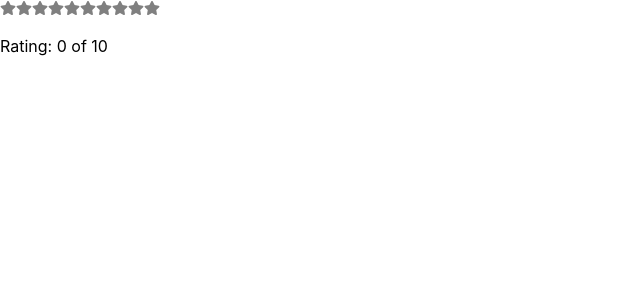
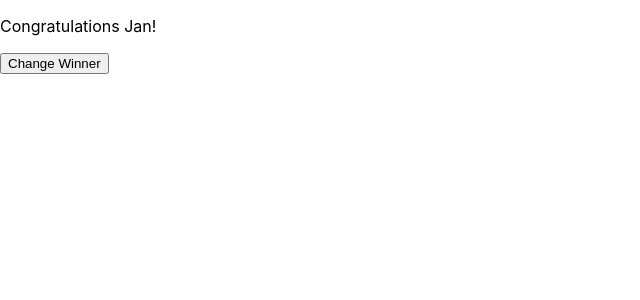
Before and after one commit to Coding-Gymnasium/eves-react-hooks, a React (Create React App) app: page / in a window 1280 px wide. Shown: the top 300 px of the page, without its empty margins (0-640 px from the left). Built offline with nearby package versions, Linux system fonts and the light colour scheme.

Commit message:
Practice useEffect

```diff
--- a/src/App.js
+++ b/src/App.js
@@ -1,8 +1,18 @@
+import { useEffect, useState } from "react";
 import "./App.css";
-import StarRating from "./StarRating";
 
 function App() {
-  return <StarRating totalStars={10} />;
+  const [name, setName] = useState("Jan");
+
+  useEffect(() => {
+    document.title = `Celebrate ${name}`;
+  }, []);
+  return (
+    <section>
+      <p>Congratulations {name}!</p>
+      <button onClick={() => setName("Will")}>Change Winner</button>
+    </section>
+  );
 }
 
 export default App;
```
